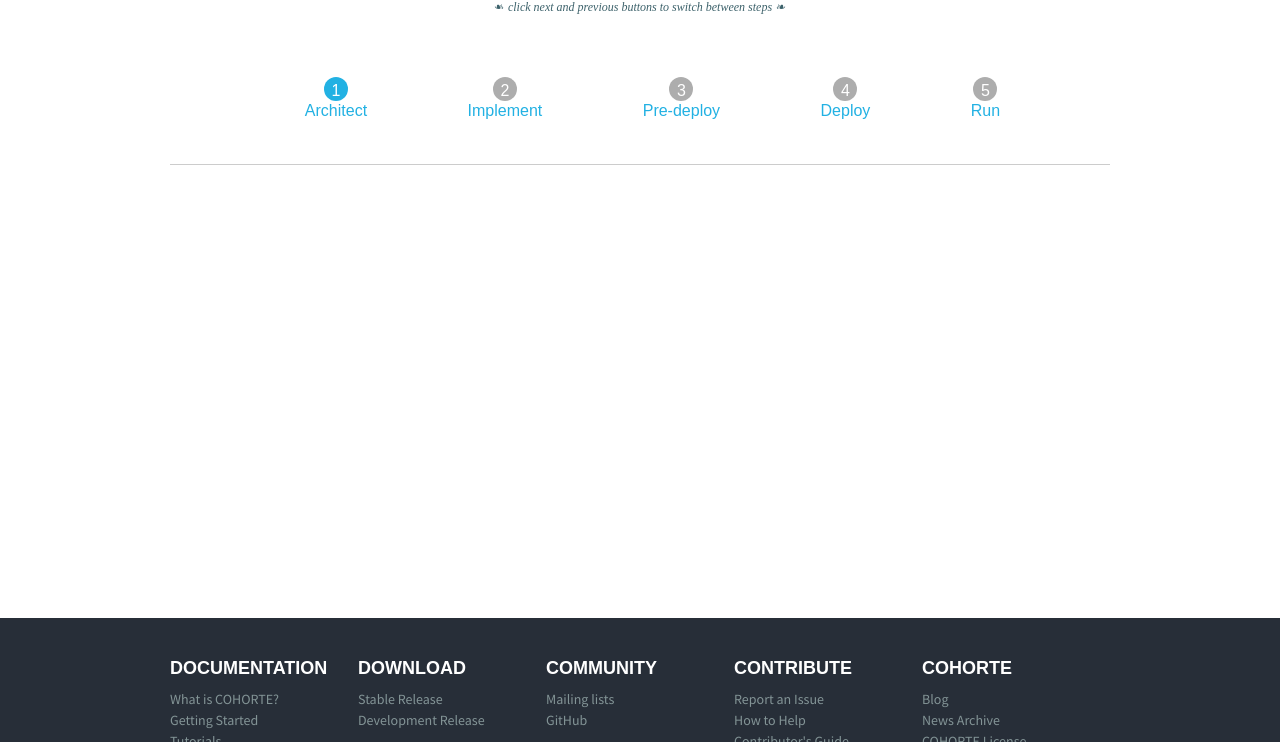
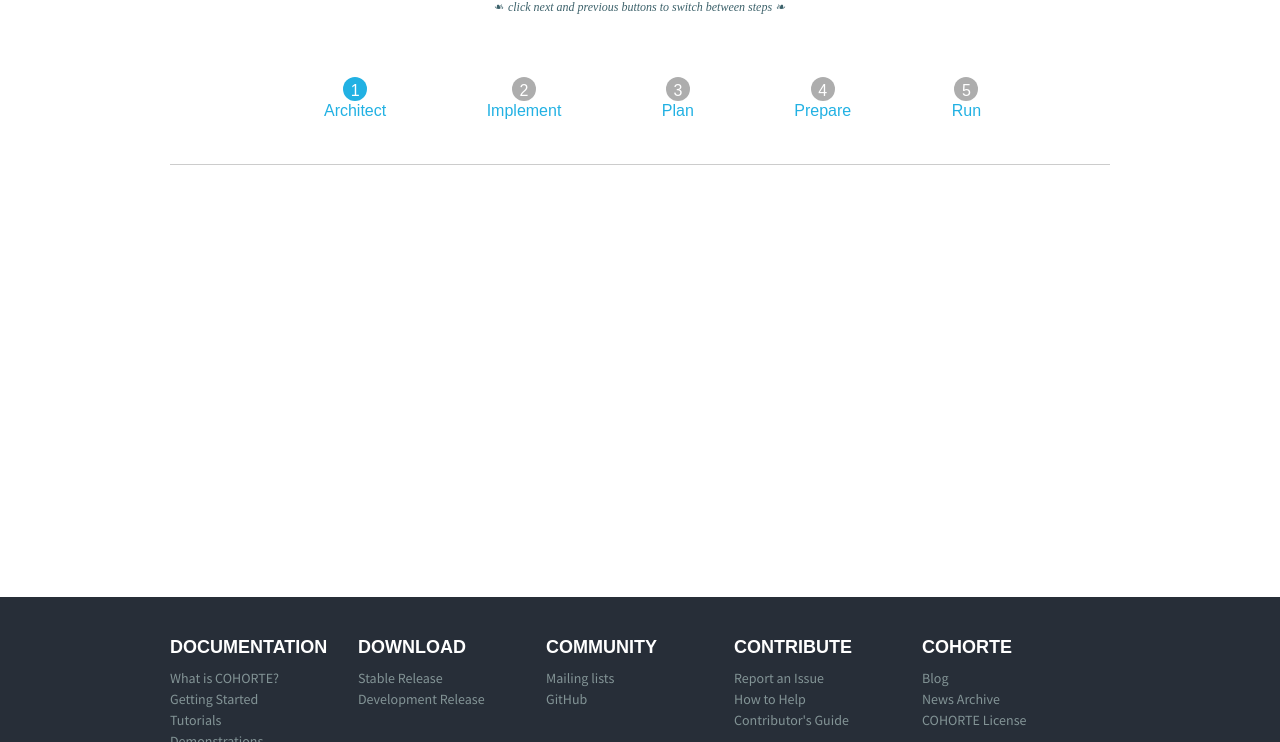
Before and after one commit to cohorte/cohorte.github.io, a Jekyll site: the page built from index.md, in a window 1280 px wide and 900 px high, scrolled down 1118 px, cut to the strip 158-900 px from the top of the window. Built offline with Jekyll 4.4.1, drawn with Linux system fonts in a browser that asks for light colours.

Commit message:
Updated frontpage with getting started steps

```diff
--- a/_includes/getting-started-step-2.html
+++ b/_includes/getting-started-step-2.html
@@ -3,7 +3,7 @@
 <div>
 		<h3>Implement your components</h3>
 		<ul>
-			<li>Using Java, Python, C#, or C/C++ programming languages</li>
+			<li>Using Java (OSGi/iPOJO) - Python (Pelix/iPOPO) - C#, C/C++ (Pelix/iPOPO wrappers)</li>
 			<li>Write only your Componnets' business logic, not technical code for remote communications and life cycle management</li>
 			<li>Dependencies between components (even located on different machines) are injected at runtime</li>
 			<li>Package your components and their libraries on <i>bundles</i></li>
--- a/_includes/getting-started-step-3.html
+++ b/_includes/getting-started-step-3.html
@@ -1,7 +1,18 @@
-<div class="snippet-explanation">
 
-<h3>Components Distribution</h3>
-		<p>COHORTE developers provides only implementations for the different components providing or requiring services. At runtime, the concret placement of components in execution nodes is managed by the COHORTE runtime. Two component can work together transparantly even they are located on two seperate machines.</p></div>
-<div>
-<img src="{{ site.baseurl }}/resources/images/what-is-cohorte-img4.png"/>
-</div>
+<img src="{{ site.baseurl }}/resources/images/getting-started/getting-started-step4.png" class="getting-started-step-image"/>
+
+<h3>Deployment plan</h3>
+		<ul>
+			<li>Create/Update deployment and composition configuration file</li>
+			<li>You can specify that any Node with a given "name" should have an instance of a one particular component</li>
+			<li>You can have multiples isolates in the same node to seperate between components</li>
+		</ul>
+	<br/>
+	<br/>
+	<br/>
+	<br/>
+	<br/>
+	<br/>
+	<br/>
+<a id="getting-started-step2" class="float-left" > Previous </a>
+<a id="getting-started-step1-btn" class="btn float-right"> Next > </a>
--- a/_includes/getting-started-step-4.html
+++ b/_includes/getting-started-step-4.html
@@ -1,7 +1,13 @@
-<div class="snippet-explanation">
-  <h3>Heterogeneous Environments</h3>
-<p>COHORTE components can be executed on different kind of devices, from small devices like Raspberry-Pi to big servers whereas having windows, linux, or Max os operating systems.
-</p></div>
-<div>
-<img src="{{ site.baseurl }}/resources/images/what-is-cohorte-img3.png"/>
+<img src="{{ site.baseurl }}/resources/images/getting-started/getting-started-step3.png" class="getting-started-step-image"/>
+
+		<h3>Prepare your deployment environment</h3>
+		<ul>
+			<li>Create COHORTE Nodes on devices that will host your components</li>
+			<li>Each Node has a <i>name</i>. Several devices can have the same <i>name</i> if they have the same role in your application</li>
+			<li>Put your components <i>bundles</i> on the <i>repo</i> directory</li>
+		</ul>
+		<br/>
+		<br/>
+		<a id="getting-started-step2" class="float-left" > Previous </a>
+    	<a id="getting-started-step1-btn" class="btn float-right"> Next > </a>
 </div>
--- a/_includes/getting-started-step-5.html
+++ b/_includes/getting-started-step-5.html
@@ -1,8 +1,16 @@
-<div class="snippet-explanation">
-  <h3>Dynamic Isolation and Resilience</h3>
-<p>COHORTE automatically prevent and correct component failures by isolating them and relanching them seperatly from others. Users can also define static isolates in which they put components that are guaranteede to be safe.
-</p></div>
+<img src="{{ site.baseurl }}/resources/images/getting-started/getting-started-step5.png" class="getting-started-step-image"/>
 
-<div>
-<img src="{{ site.baseurl }}/resources/images/what-is-cohorte-img5.png"/>
-</div>
+<h3>Run your application</h3>
+<ul>
+	<li>Choose communication transport (HTTP/XMPP)</li>
+	<li>Choose a Node to be Top Composer</li>
+	<li>Start the Nodes</li>
+	<li>Monitor your application</li>
+	<li>Application isolates are created automatically, and whenever a component fails it will be be placed on different isolate</li>
+	<li>Other nodes can be added dynamically. If it's name is referenced on the composition configuration, the Top Composer will order it to instanciate the related components.
+	</ul>
+	<br/>
+	<br/>
+	<br/>
+<a id="getting-started-step2" class="float-left" > Previous </a>
+<a id="getting-started-step1-btn" class="float-right"> Getting started tutorials > </a>
--- a/_layouts/frontpage.html
+++ b/_layouts/frontpage.html
@@ -40,6 +40,8 @@
     </div>
   </div>
 </div>
+
+
 
 <!-- ***************** key points ******************* -->
 <div class="bullet-point-box">
@@ -146,8 +148,8 @@
           <ol class="getting-started-nav">
             <li class="active" id="getting-started-step1">Architect</li>
             <li id="getting-started-step2">Implement</li>
-            <li id="getting-started-step3">Pre-deploy</li>
-            <li id="getting-started-step4">Deploy</li>
+            <li id="getting-started-step3">Plan</li>
+            <li id="getting-started-step4">Prepare</li>
             <li id="getting-started-step5">Run</li>
           </ol>
         </header>
@@ -170,33 +172,7 @@
     </div>
   </div>
 
-  <div id="code-snippet-row1">
-    <div class="container">
-      <div class="row">
-      TODO1
-      </div>
-    </div>
-  </div>
 
-  <div class="bullet-row-2-wrap">
-    <div class="container">
-      <div class="row">
-
-        TODO2
-
-      </div>
-      <div class="code-snippet-arrow"></div>
-    </div>
-  </div>
-
-  <div id="code-snippet-row2">
-    <div class="container">
-      <div class="row">
-      TODO3
-      </div>
-    </div>
-  </div>
-</div>
 
 <!-- news and events -->
 
--- a/resources/js/cohorte.js
+++ b/resources/js/cohorte.js
@@ -79,7 +79,7 @@
 
 
   var row1 = $("#code-snippet-row1");
-  var row2 = $("#code-snippet-row2");
+  var row2 = $("#code-snippet-row1");
 
   $("#key-point-1").click(expandSnippetAction("#hidden-key-point-1", row1));
   $("#key-point-2").click(expandSnippetAction("#hidden-key-point-2", row1));
```
Also changed, not shown: resources/images/getting-started/getting-started-step1.png, resources/images/getting-started/getting-started-step2.png, resources/images/getting-started/getting-started-step3.png (added), resources/images/getting-started/getting-started-step4.png (added), resources/images/getting-started/getting-started-step5.png (added).
